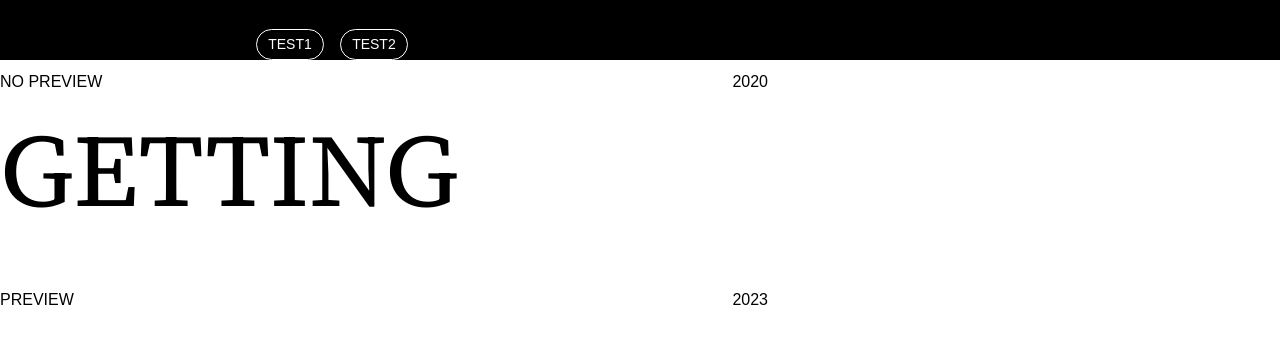
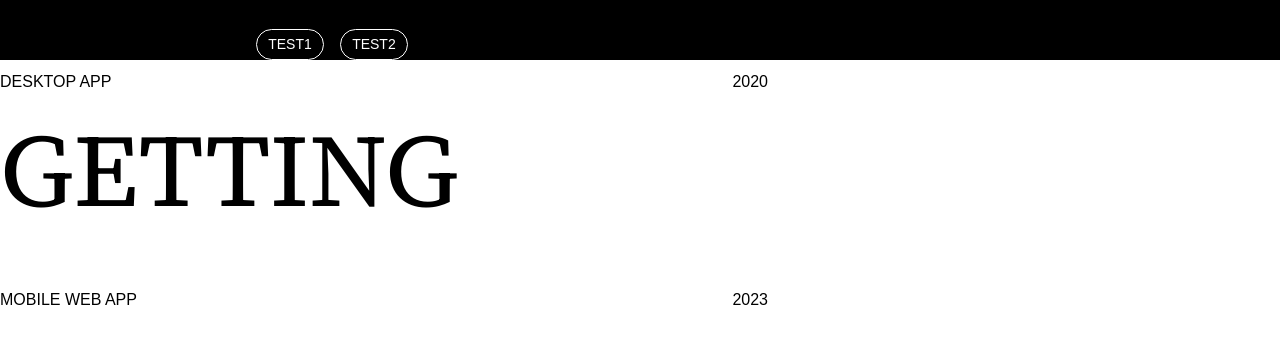
Before and after one commit to enzo-mourany/portfolio-v2, a Next.js app: page / in a window 1280 px wide. Shown: the part 1092-1444 px from the top of the page. Built offline with nearby package versions, Linux system fonts and the light colour scheme.

Commit message:
feat: add all types markdown

```diff
--- a/api/posts/aws-quickstart.md
+++ b/api/posts/aws-quickstart.md
@@ -2,8 +2,11 @@
 title: "Getting"
 subtitle: "Create an AWS account and set up CLI/SDK access."
 date: "2020"
-preview: false
+pinned: false
 techs: ["Java"]
+role: "Developer"
+githubLink: "https://github.com/enzo-mourany/typescript-markdown-visualizer"
+type: "Desktop App"
 ---
 
 "Cloud computing" plays a vital role in the creation of software products and services. It's also one of the most highly sought-after skills in the tech industry.
--- a/api/posts/tabata-app.md
+++ b/api/posts/tabata-app.md
@@ -2,8 +2,11 @@
 title: "Tabata App"
 subtitle: "Fitness App"
 date: "2023"
-preview: true
+pinned: true
 techs: ["React Native", "Typescript"]
+role: "Frontend Developer"
+githubLink: "https://github.com/"
+type: "Mobile Web App"
 ---
 
 Tabata App is a simple application to create sport sessions with exercise duration and rest duration
--- a/components/PostMetadata.ts
+++ b/components/PostMetadata.ts
@@ -2,7 +2,10 @@ export interface PostMetadata {
     title: string;
     date: string;
     subtitle: string;
-    preview: boolean;
+    pinned: boolean;
     techs: string[];
+    role: string;
+    githubLink: string;
+    type: string;
     slug: string;
   }
--- a/components/PostPreview.tsx
+++ b/components/PostPreview.tsx
@@ -6,7 +6,12 @@ import type { PostMetadata } from "./PostMetadata";
 
 const postPreview = (props: PostMetadata) => {
     return (
-        <ProjectBox slug={props.slug} projectType={props.preview ? 'preview' : 'no preview'} projectDate={props.date} projectTitle={props.title} techs={props.techs} />
+        <ProjectBox
+            slug={props.slug}
+            projectType={props.type}
+            projectDate={props.date}
+            projectTitle={props.title}
+            techs={props.techs} />
         )
     };
 
--- a/components/getPostMetadata.ts
+++ b/components/getPostMetadata.ts
@@ -15,8 +15,11 @@ const getPostMetadata = (): PostMetadata[] => {
         title: matterResult.data.title,
         date: matterResult.data.date,
         subtitle: matterResult.data.subtitle,
-        preview: matterResult.data.preview,
+        pinned: matterResult.data.pinned,
         techs: matterResult.data.techs,
+        role: matterResult.data.role,
+        githubLink: matterResult.data.githubLink,
+        type: matterResult.data.type,
         slug: fileName.replace('.md', ''),
       };
     });
```
